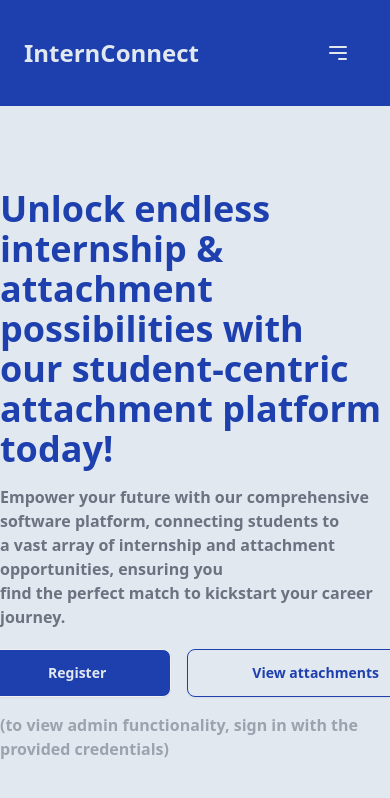
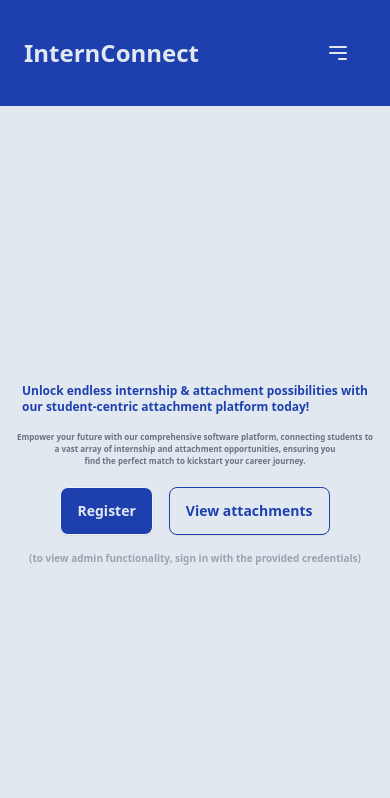
Before and after one commit to kingaranjoroge/InternConnect, a React (Vite) app in the folder frontend/: page / in a window 390 px wide. Shown: the top 798 px of the page. Built offline with nearby package versions, Linux system fonts and the light colour scheme.

Commit message:
make home page responsive

```diff
--- a/frontend/src/pages/Home.jsx
+++ b/frontend/src/pages/Home.jsx
@@ -17,20 +17,20 @@
         <MainNavbar />
         <section className="flex flex-col items-center justify-center gap-4 h-[87.5vh] overflow-auto">
             <div>
-                <p className="text-blue-800 font-bold text-4xl">Unlock endless internship & attachment possibilities with <br /> our student-centric attachment platform today!
+                <p className="text-blue-800 font-bold text-xs sm:text-xl md:text-2xl lg:text-4xl">Unlock endless internship & attachment possibilities with <br /> our student-centric attachment platform today!
                 </p>
             </div>
             <div className="flex flex-col items-center justify-center">
-                <p className="text-base font-semibold text-gray-500">Empower your future with our comprehensive software platform, connecting students to</p>
-                <p className="text-base font-semibold text-gray-500">a vast array of internship and attachment opportunities, ensuring you</p>
-                <p className="text-base font-semibold text-gray-500">find the perfect match to kickstart your career journey.</p>
+                <p className="text-[8px] sm:text-sm md:text-base font-semibold text-gray-500">Empower your future with our comprehensive software platform, connecting students to</p>
+                <p className="text-[8px] sm:text-sm md:text-base font-semibold text-gray-500">a vast array of internship and attachment opportunities, ensuring you</p>
+                <p className="text-[8px] sm:text-sm md:text-base font-semibold text-gray-500">find the perfect match to kickstart your career journey.</p>
             </div>
             <div className="flex flex-row items-center justify-between gap-4 pt-1">
-                <button className="btn bg-blue-800 text-slate-200 px-16 hover:bg-blue-950" onClick={handleRegisterNavigate}>Register</button>
-                <button className="btn border-blue-800 text-blue-800 bg-slate-200 px-16 hover:bg-blue-800 hover:text-slate-200" onClick={handleAttachmentsNavigate}>View attachments</button>
+                <button className="btn bg-blue-800 text-slate-200 px-4 sm:px-16 hover:bg-blue-950" onClick={handleRegisterNavigate}>Register</button>
+                <button className="btn border-blue-800 text-blue-800 bg-slate-200 px-4 sm:px-16 hover:bg-blue-800 hover:text-slate-200 " onClick={handleAttachmentsNavigate}>View attachments</button>
             </div>
             <div className="flex flex-col items-center justify-center">
-                <p className="text-base font-semibold text-gray-400">(to view admin functionality, sign in with the provided credentials)</p>
+                <p className="text-[10px] sm:text-sm md:text-base font-semibold text-gray-400">(to view admin functionality, sign in with the provided credentials)</p>
             </div>
         </section>
     </main>
```
